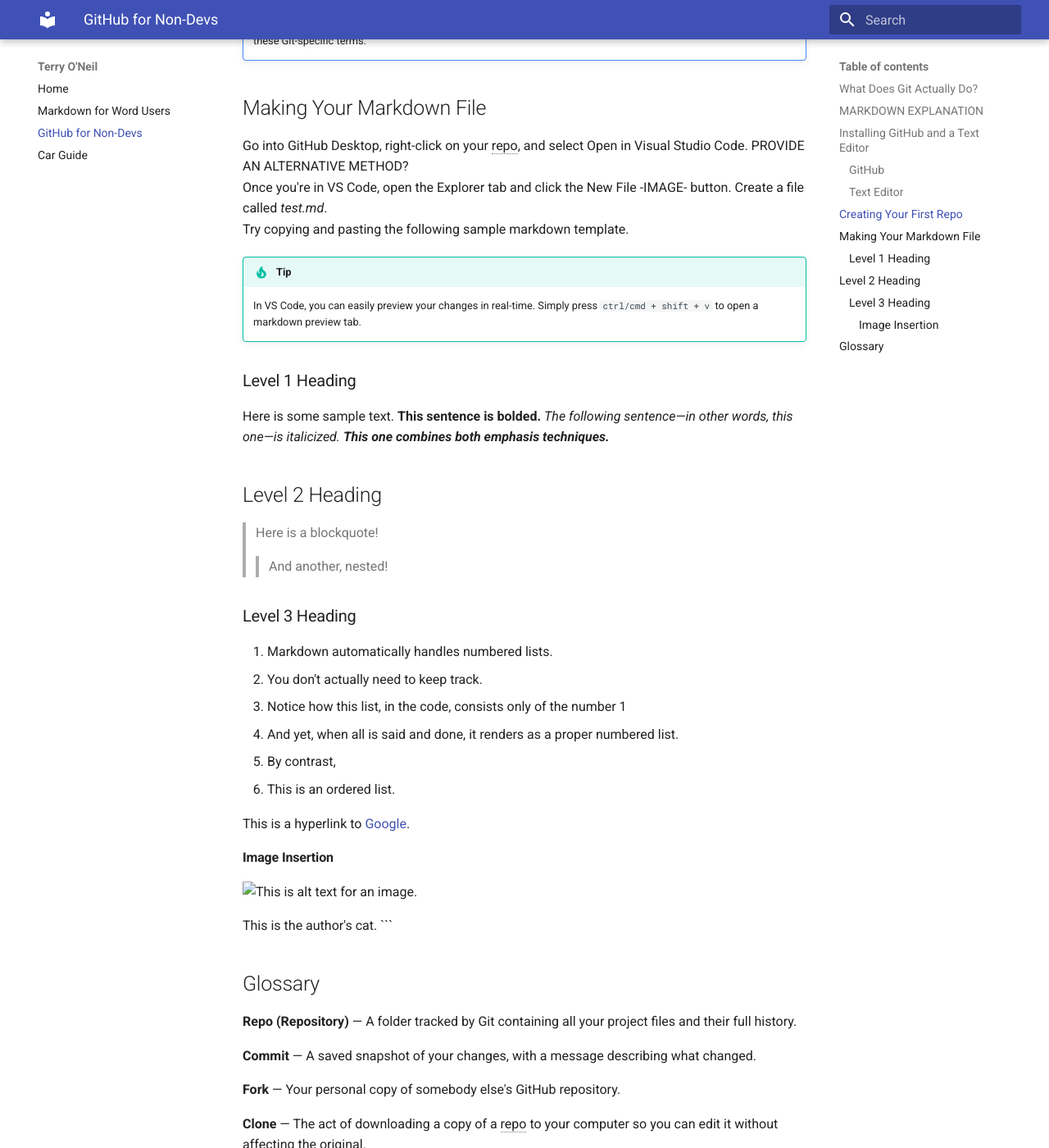
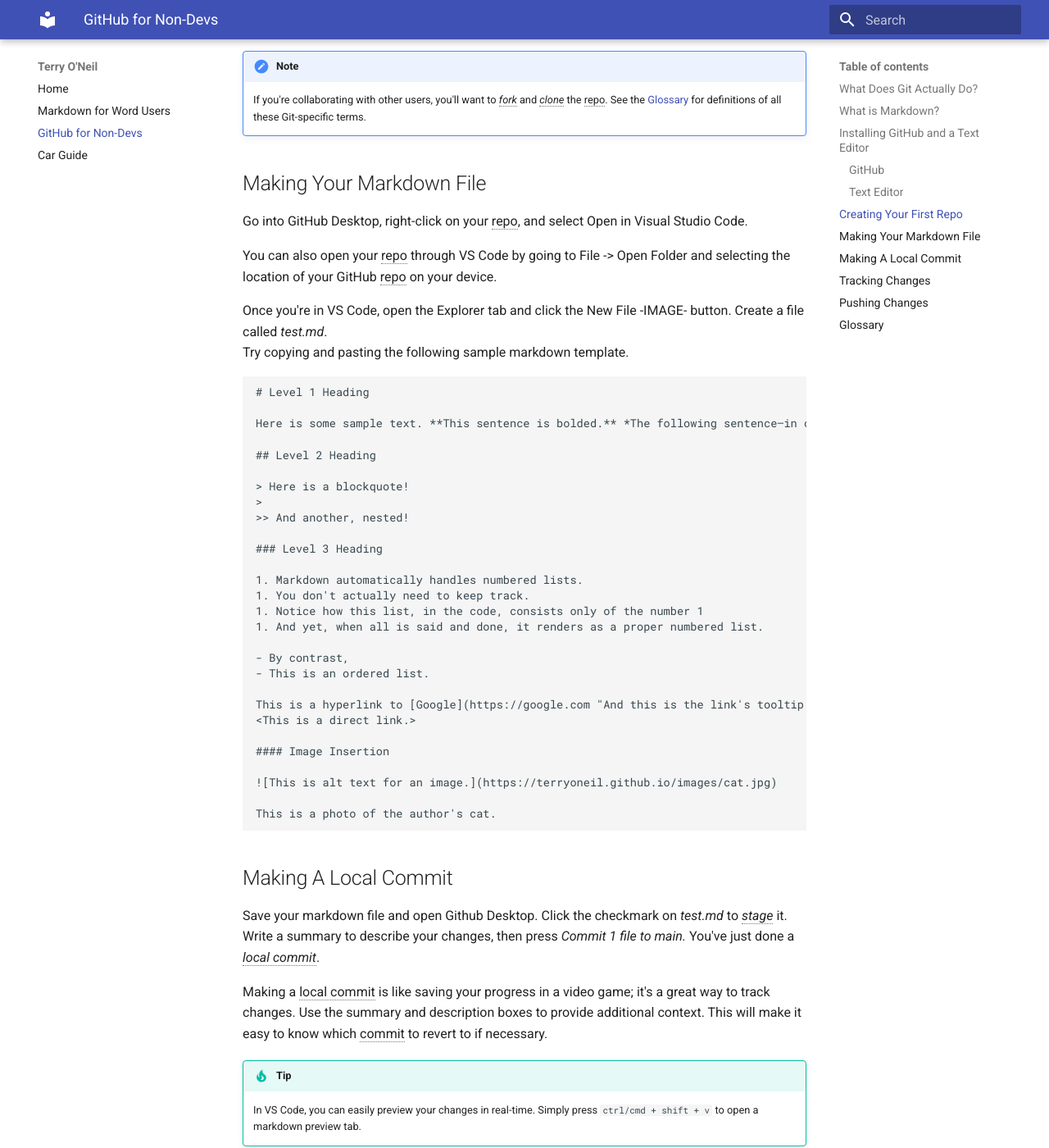
Before and after one commit to terryoneil/terryoneil.github.io, an MkDocs documentation site: the page built from docs/github-guide.md, in a window 1280 px wide and 1400 px high, scrolled down 1108 px. Shown: the whole window at 82% size. Built offline with MkDocs 1.6.1 and Material for MkDocs 9.7.7, drawn with Linux system fonts in a browser that asks for light colours; some of the changed text lies outside the part shown.

Commit message:
Guide nearly finished

````diff
--- a/docs/github-guide.md
+++ b/docs/github-guide.md
@@ -6,9 +6,11 @@
 
 ## What Does Git Actually Do?
 
-Git is a version control tool. It keeps track of every different version that you save of a file. With Git, you can easily track changes and collaborate with other people through forking, merging, ..
+Git is a version control tool. It keeps track of every different version that you save of a file. With Git, you can easily track changes and collaborate with other people through forking, merging, branching, and pulling.
 
-## MARKDOWN EXPLANATION
+## What is Markdown?
+
+Markdown is a plain text formatting syntax. It converts plain text to HTML code. It was developed to be simpler and more readable than HTML.
 
 ## Installing GitHub and a Text Editor
 
@@ -34,17 +36,16 @@
 
 ## Making Your Markdown File
 
-Go into GitHub Desktop, right-click on your repo, and select Open in Visual Studio Code. PROVIDE AN ALTERNATIVE METHOD?<br>
+Go into GitHub Desktop, right-click on your repo, and select Open in Visual Studio Code.
+<br>
+
+You can also open your repo through VS Code by going to File -> Open Folder and selecting the location of your GitHub repo on your device.
+
 Once you're in VS Code, open the Explorer tab and click the New File -IMAGE- button. Create a file called *test.md*.<br>
 Try copying and pasting the following sample markdown template.
 
-!!! tip
-
-    In VS Code, you can easily preview your changes in real-time. Simply press `ctrl/cmd + shift + v` to open a markdown preview tab.
-
-
-
-### Level 1 Heading
+```
+# Level 1 Heading
 
 Here is some sample text. **This sentence is bolded.** *The following sentence—in other words, this one—is italicized.* ***This one combines both emphasis techniques.***
 
@@ -69,10 +70,37 @@
 
 #### Image Insertion
 
-![This is alt text for an image.]()
+![This is alt text for an image.](https://terryoneil.github.io/images/cat.jpg)
 
-This is the author's cat.
+This is a photo of the author's cat.
 ```
+
+## Making A Local Commit
+
+Save your markdown file and open Github Desktop. Click the checkmark on *test.md* to *stage* it. Write a summary to describe your changes, then press *Commit 1 file to main.* You've just done a *local commit*.
+
+Making a local commit is like saving your progress in a video game; it's a great way to track changes. Use the summary and description boxes to provide additional context. This will make it easy to know which commit to revert to if necessary.
+
+
+!!! tip
+
+    In VS Code, you can easily preview your changes in real-time. Simply press `ctrl/cmd + shift + v` to open a markdown preview tab.
+
+## Tracking Changes
+
+Now it's time to understand how to use Git as version control. In VS Code, within *test.md*, delete the first level 1 heading. Replace it with a level 4 heading.
+
+```
+#### This is A Level 4 Heading
+```
+Save your file and look in GitHub desktop. Notice how Git simply tracks edits by highlighting them in red and green. It tracks line-level deletions and insertions, which is traditionally very useful for tracking changes to code, but is also highly applicable for technical writing and documentation.
+
+## Pushing Changes
+
+Finally, it's time to *push to main*. Stage *test.md* and commit it to main. Press Push Origin.
+
+!!! note
+    *Origin* is Git's way of referring to the location a repo originally came from. When you Push Origin, you're pushing your branched copy of the repo onto the original repo.
 
 ## Glossary
 
@@ -93,3 +121,9 @@
 
 **Syntax**
 – The set of formal rules that defines the structure and format of a coding or markup language. You can think of syntаx as the "grammar" of coding languages.
+
+**Stage**
+— To select a changed file to include in your next commit. Staging allows you select only the files you want to commit, instead of committing everything at once.
+
+**Local Commit**
+— A commit that isn't pushed to the main branch. It lives only on your local machine.
````
Also changed, not shown: includes/abbreviations.md (+3 -0 lines), site/github-guide/index.html, site/images/cat.jpg (added), site/search/search_index.json.
